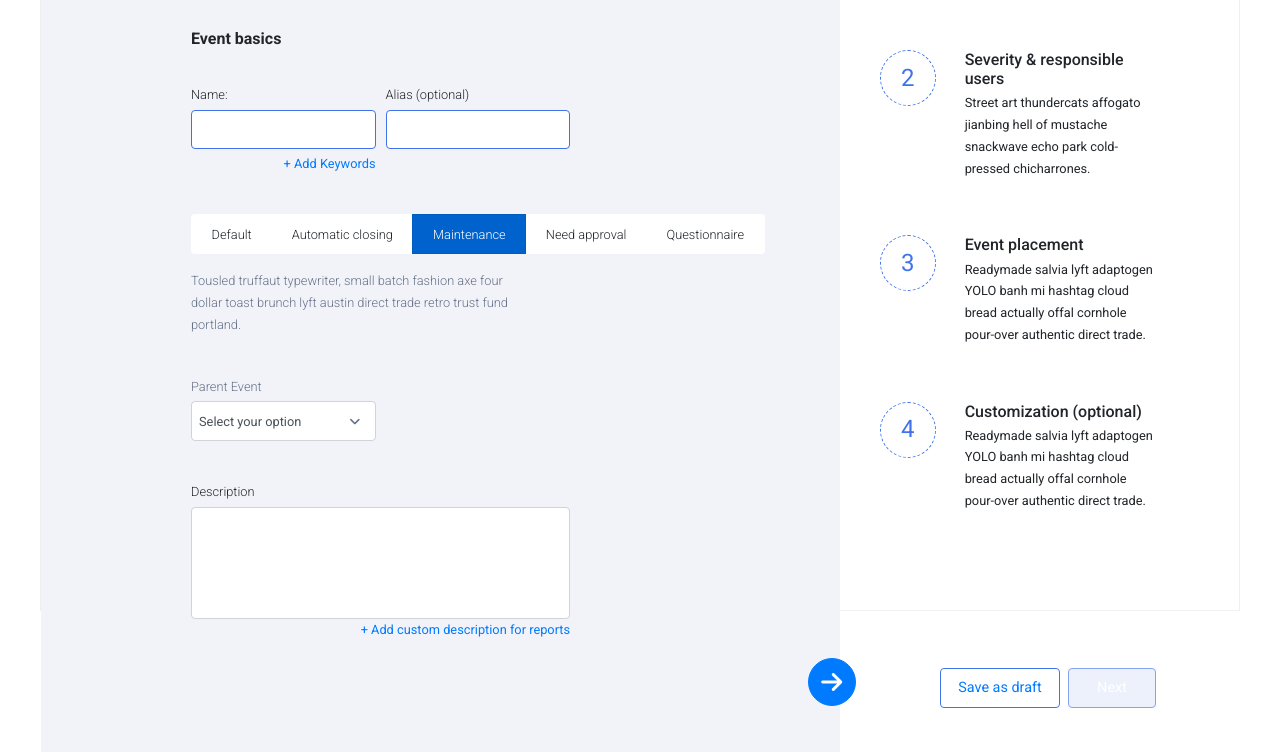
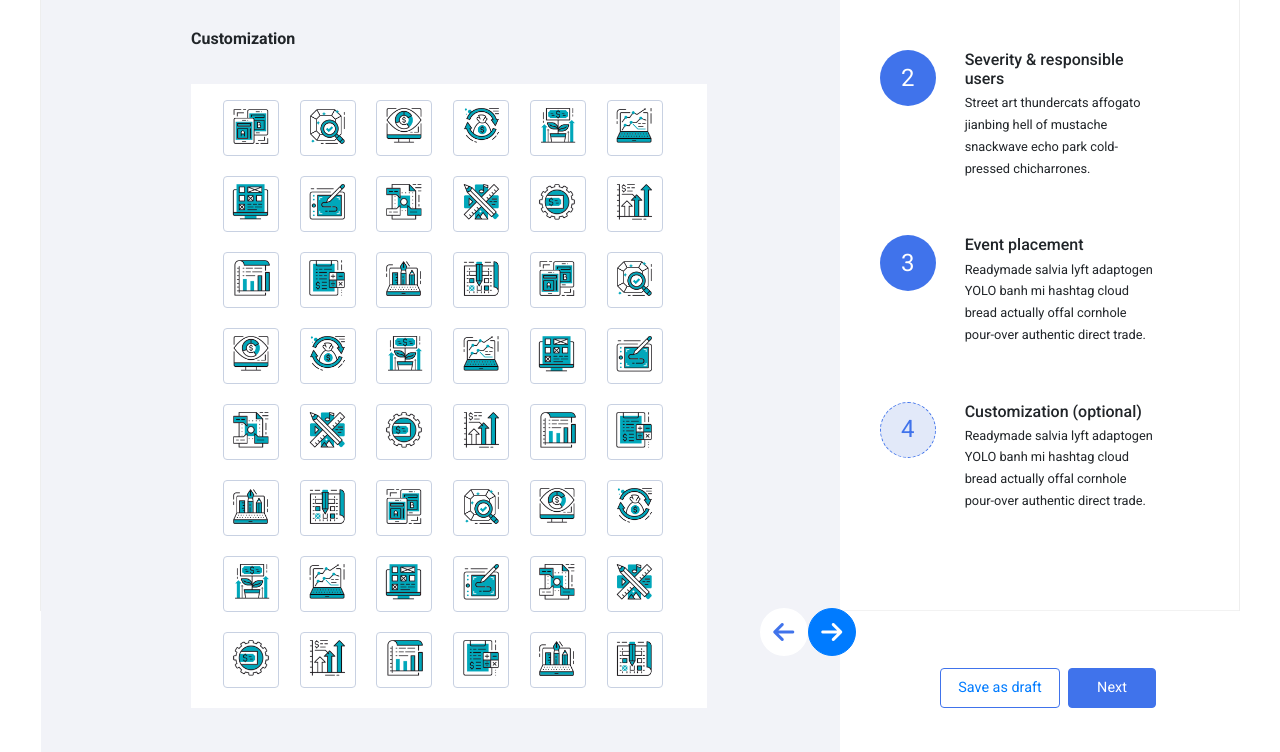
Before and after one commit to oddjob23/project_starter_files, a website: page index.html in a window 1280 px wide. Shown: the part 189-941 px from the top of the page. Drawn offline with nearby package versions, Linux system fonts and the light colour scheme.

Commit message:
added grid of icons on last slide

```diff
--- a/index.html
+++ b/index.html
@@ -15,7 +15,7 @@
 <body>
 <div id="carousel" class="carousel slide" data-ride="false">
   <div class="carousel-inner">
-        <div class="carousel-item active">
+        <div class="carousel-item">
             <div class="container">
                 <div class="row main-row">
                     <div class="col-xl-8 left-col">
@@ -574,7 +574,7 @@
                     <i class="fas fa-arrow-left"></i>
               </a>
         </div>
-        <div class="carousel-item">
+        <div class="carousel-item active">
             <div class="container">
                 <div class="row main-row">
                     <div class="col-xl-8 left-col">
--- a/js/main.js
+++ b/js/main.js
@@ -1,3 +1,4 @@
+
 function IEvent(name, alias, type, parentEvent, description) {
     this.name = name;
     this.alias = alias;
@@ -43,3 +44,27 @@ $('.btn-group label').click(function (e) {
 $('.carousel').carousel({
     interval: false
 });
+const grid = $('.grid')[0];
+console.log(grid);
+function fillGrid(arr, element) {
+    element.innerHTML = `
+        ${arr.map((el, i) => {
+        let img_path = `../assets/icons/Icons-1_05-${el}.png`;
+        return `
+                <label for="${el}" class="label_icons">
+                <input type="checkbox" id="${el}" name="icon" value="${img_path}">
+
+                    <img src="${img_path}" alt="icon"/>
+                </label>
+            `
+    }).join('')}
+    `;
+}
+
+brojevi = [1, 2, 3, 4, 5, 6, 7, 8, 9, 10, 11, 12, 13, 14, 15, 16, 17, 18, 19, 20, 21, 22, 23, 24, 25, 26, 27, 28, 29, 30, 31, 32, 33, 34, 35, 36, 37, 38, 39, 40, 41, 42, 43, 44, 45, 46, 47, 48];
+
+
+fillGrid(brojevi, grid);
+$('.label_icons').click(function (e) {
+    $(this).toggleClass('selected_element').siblings().removeClass('selected_element');
+})
--- a/sass/abstracts/_mixins.scss
+++ b/sass/abstracts/_mixins.scss
@@ -0,0 +1,7 @@
+@mixin grid($columns, $min-width, $max-width, $col-gap, $row-gap) {
+    display: grid;
+    grid-template-columns: repeat($columns, minmax($min-width, $max-width));
+    grid-template-rows: auto;
+    grid-row-gap: $row-gap;
+    grid-column-gap: $col-gap;
+}
--- a/sass/components/_buttons.scss
+++ b/sass/components/_buttons.scss
@@ -20,7 +20,7 @@ $height: $width / 2 + $padding;
     justify-content: center;
     border-radius: 50%;
     position: absolute;
-    top: 90%;
+    bottom: 12rem;
     right: 32%;
 }
 
@@ -34,7 +34,7 @@ $height: $width / 2 + $padding;
     border-radius: 50%;
     border: 1px solid transparent;
     position: absolute;
-    top: 90%;
+    bottom:12rem;
     right: 36%;
     z-index: 10;
     background-color: $white;
--- a/sass/layout/_grid.scss
+++ b/sass/layout/_grid.scss
@@ -10,3 +10,32 @@
 .right-col {
     background-color: $light-shadow;
 }
+
+.grid {
+    background-color: $white;
+    width: 90%;
+    @include grid(6, 7rem, 1fr, 1rem, 2rem);
+    padding: 2rem 4rem;
+}
+
+.grid {
+    label {
+        display: flex;
+        align-items: center;
+        justify-content: center;
+        border: 1px solid $light-blue;
+        border-radius: 4px;
+        width: 7rem;
+        height: 7rem;
+        cursor: pointer;
+    }
+    input {
+        display: none;
+        opacity: 0;
+        width: 0;
+        height: 0;
+    }
+    .selected_element {
+        background-color: $primary;
+    }
+}
--- a/sass/main.scss
+++ b/sass/main.scss
@@ -1,4 +1,5 @@
 @import 'abstracts/variables';
+@import 'abstracts/mixins';
 @import 'base/reset';
 @import 'base/typography';
 
```
Also changed, not shown: css/style.css.
